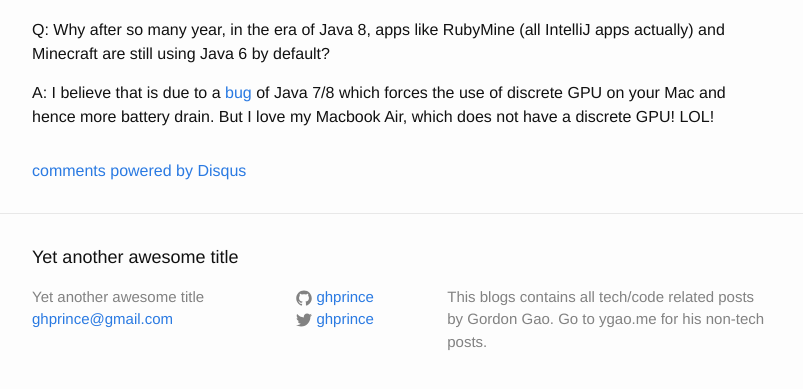
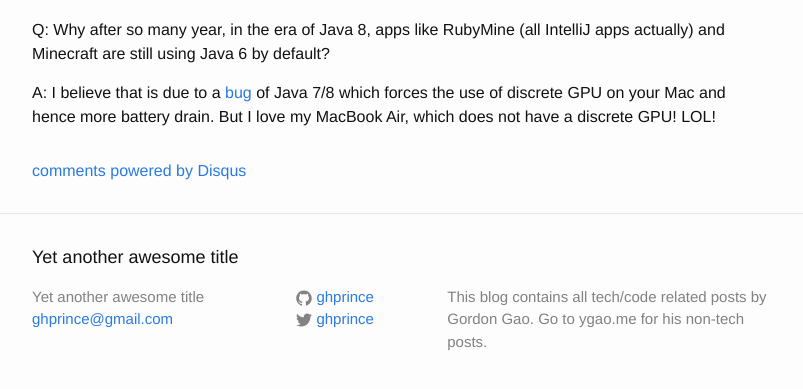
Before and after one commit to ghprince/ghprince.github.io, a Jekyll site: the page built from _posts/2014-10-22-run-rubymine-and-minecraft-with-java-7-8-in-yosemite.markdown, in a window 1280 px wide and 900 px high, scrolled down 2605 px. Shown: the part 487-876 px from the top of the window, without its empty margins (238-1041 px from the left). Built offline with Jekyll 4.4.1, drawn with Linux system fonts in a browser that asks for light colours; comment, search, counter and statistics services are not loaded.

Commit message:
Add an old post and also fixed some typos

```diff
--- a/_config.yml
+++ b/_config.yml
@@ -2,7 +2,7 @@
 title: Yet another awesome title
 email: ghprince@gmail.com
 description: > # this means to ignore newlines until "baseurl:"
-  This blogs contains all tech/code related posts by Gordon Gao.
+  This blog contains all tech/code related posts by Gordon Gao.
   Go to ygao.me for his non-tech posts.
 baseurl: "" # the subpath of your site, e.g. /blog/
 url: "http://ghprince.github.io" # the base hostname & protocol for your site
--- a/_posts/2014-09-05-truly-non-responsive-bootstrap-3.markdown
+++ b/_posts/2014-09-05-truly-non-responsive-bootstrap-3.markdown
@@ -1,7 +1,7 @@
 ---
 layout: post
-title:  "Truly Non-Responsive Bootstrap 3"
-date:   2014-09-05 03:56:47
+title : "Truly Non-Responsive Bootstrap 3"
+date  : 2014-09-05 03:56:47
 ---
 
 Today I tried to make one of my Bootstrap 3 (v3.2.0) based website non-responsive because it is a pure desktop web app. I started with the [Official Guide][1] but it has several problems.
--- a/_posts/2014-10-22-run-rubymine-and-minecraft-with-java-7-8-in-yosemite.markdown
+++ b/_posts/2014-10-22-run-rubymine-and-minecraft-with-java-7-8-in-yosemite.markdown
@@ -110,6 +110,6 @@ However I do have an not-so-pretty workaround --- *AppleScript*!
 
 Q: Why after so many year, in the era of Java 8, apps like RubyMine (all IntelliJ apps actually) and Minecraft are still using Java 6 by default?
 
-A: I believe that is due to a [bug][1] of Java 7/8 which forces the use of discrete GPU on your Mac and hence more battery drain. But I love my Macbook Air, which does not have a discrete GPU! LOL!
+A: I believe that is due to a [bug][1] of Java 7/8 which forces the use of discrete GPU on your Mac and hence more battery drain. But I love my MacBook Air, which does not have a discrete GPU! LOL!
 
 [1]: https://bugs.openjdk.java.net/browse/JDK-8041900
```
Also changed, not shown: other parts of _posts/2014-10-22-run-rubymine-and-minecraft-with-java-7-8-in-yosemite.markdown (+2 -2 lines).
